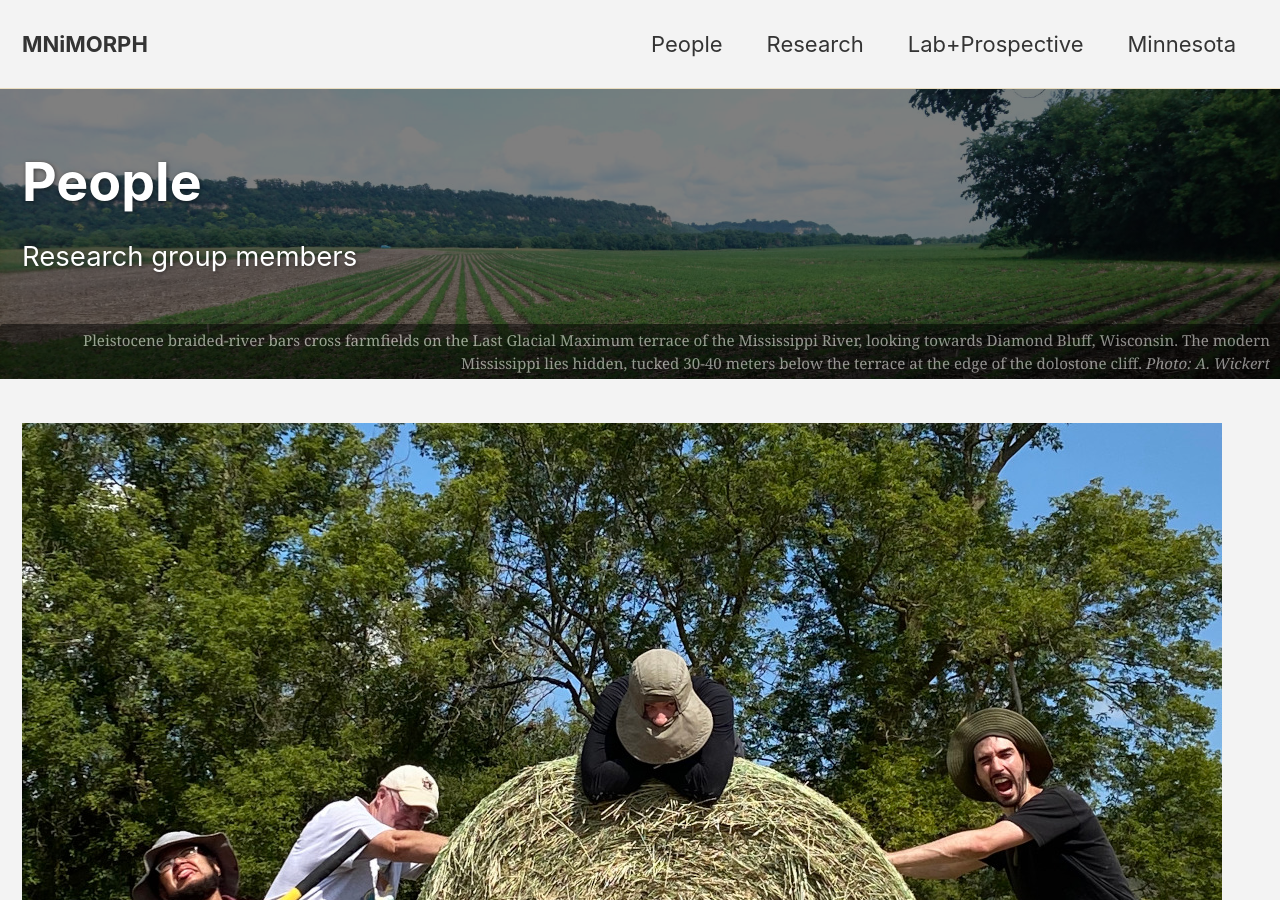
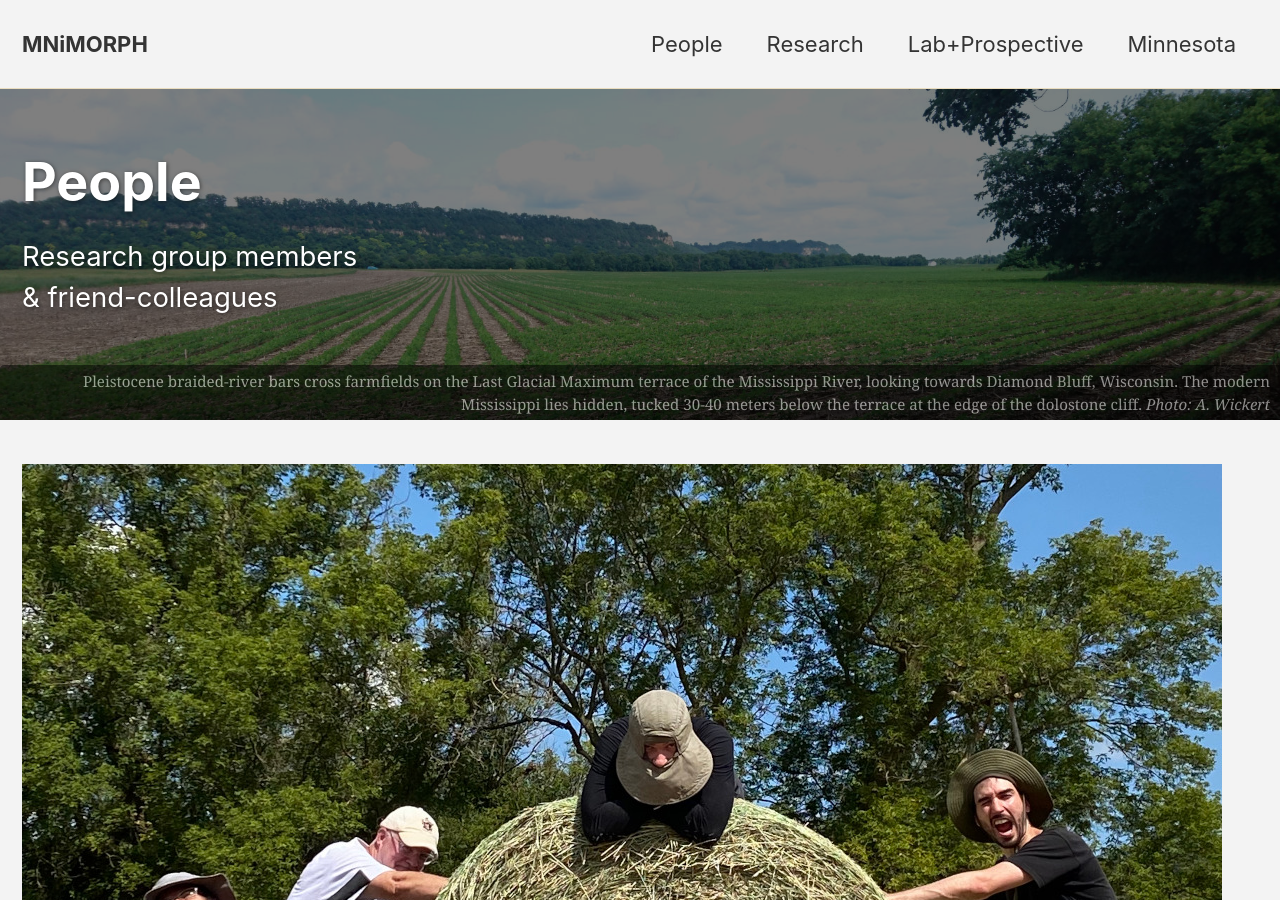
Before and after one commit to MNiMORPH/MNiMORPH.github.io, a Jekyll site: the page built from _pages/people.md, in a window 1280 px wide and 900 px high. Built offline with Jekyll 4.4.1, drawn with Linux system fonts in a browser that asks for light colours; cached includes are drawn as plain includes; nearby versions of some CDN libraries.

Commit message:
Add friend-colleagues!

```diff
--- a/_pages/people.md
+++ b/_pages/people.md
@@ -7,7 +7,8 @@ header:
   overlay_filter: "0.5"
   overlay_image: assets/images/banners/2018-06-20 15.38.58_modified_Terrace_Diamond.jpg
   caption: "Pleistocene braided-river bars cross farmfields on the Last Glacial Maximum terrace of the Mississippi River, looking towards Diamond Bluff, Wisconsin. The modern Mississippi lies hidden, tucked 30-40 meters below the terrace at the edge of the dolostone cliff. *Photo: A. Wickert*"
-excerpt: "Research group members"
+excerpt: "Research group members<br/>
+          & friend-colleagues"
 
 #intro:
 #  - excerpt: "On June 6, 2012, a group of friends on St. Paul's east side gathered with a mission to build build hardware, firmware, and software to help anyone, anywhere, measure the environment around them. We are passionate about water resources, international development, scientific advances, and technology. Since that time, we have spent nights, weekends, and scattered pockets of time to build a suite of quality data loggers, sensors, and tools. All of our designs are open source, and our philosophy is first and foremost to improve global access to foundational environmental data."
```
